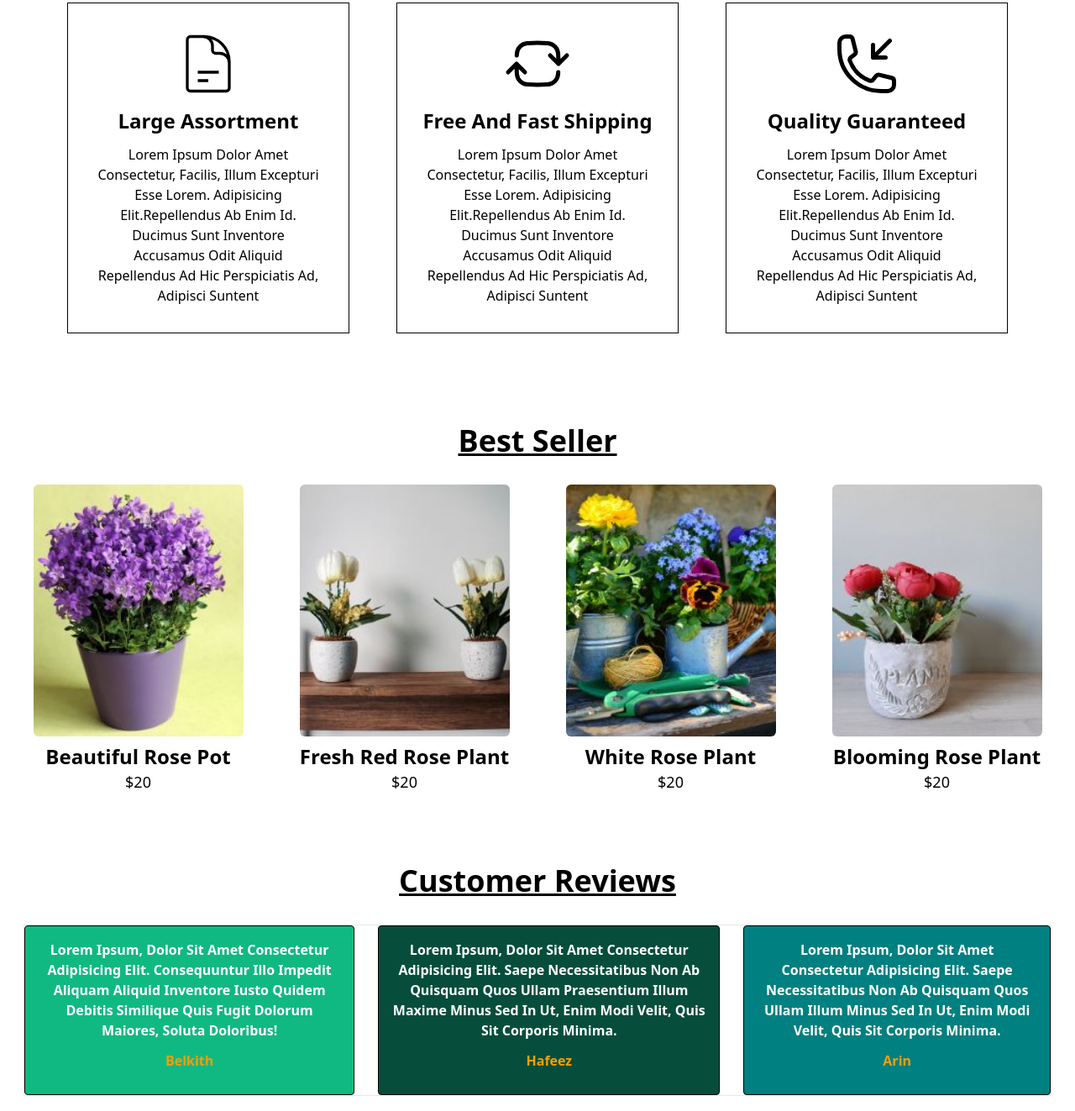
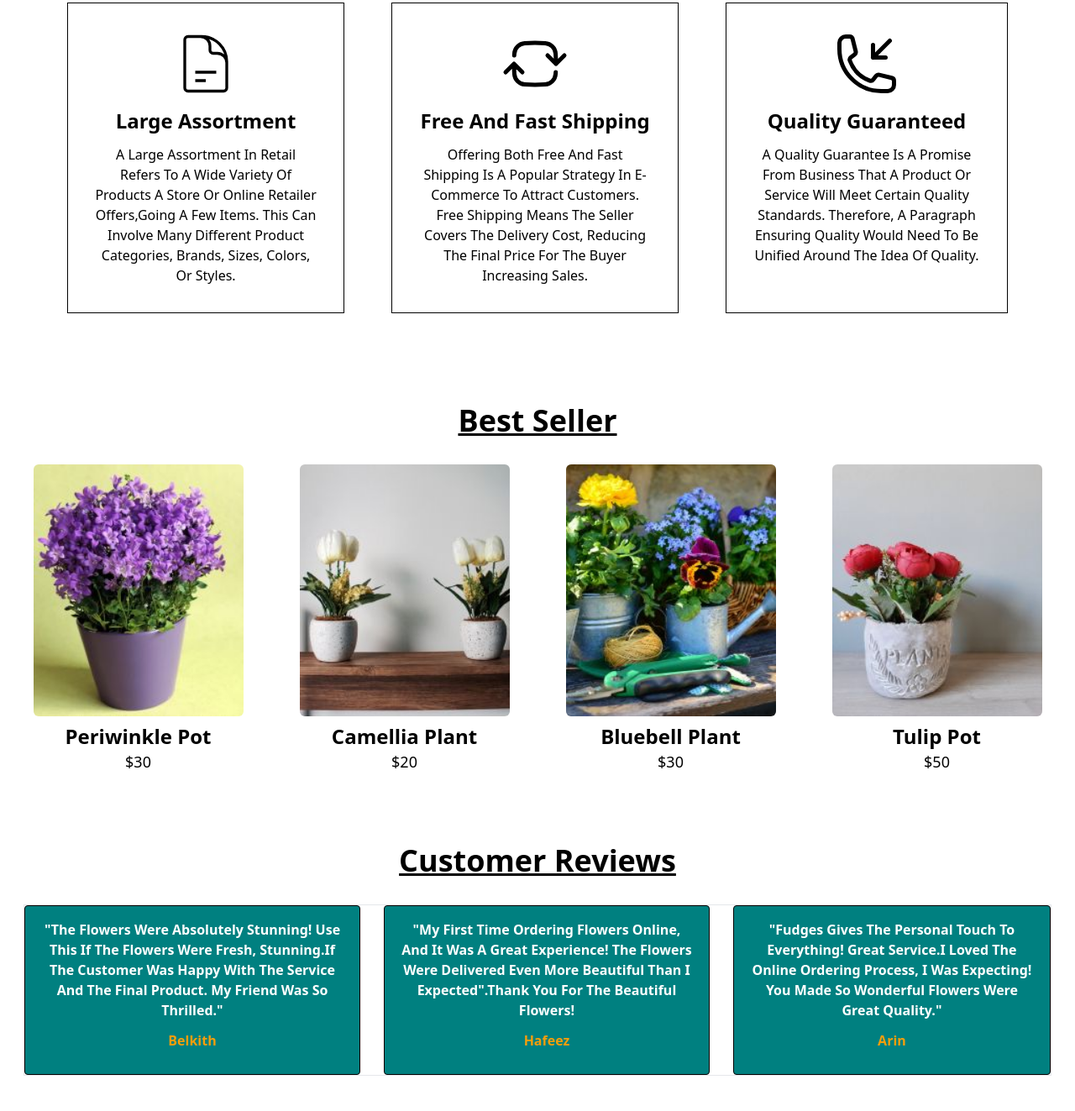
Before and after one commit to Sajitha-developer/Greenden-Project, a website: page index.html in a window 1280 px wide. Shown: the part 557-1880 px from the top of the page at 84% size. Drawn offline with nearby package versions, Linux system fonts and the light colour scheme.

Commit message:
changes file

```diff
--- a/index.html
+++ b/index.html
@@ -74,12 +74,11 @@
             </svg>
         </div>
             <h1 class="font-bold text-2xl">large assortment</h1>
-            <p class="p-3">Lorem ipsum dolor amet consectetur,
-            Facilis, illum excepturi esse lorem.
-            adipisicing elit.repellendus ab enim
-            id. Ducimus sunt inventore accusamus
-            odit aliquid repellendus ad hic
-            perspiciatis Ad, adipisci suntent</p>
+            <p class="p-3">A large assortment in retail refers to
+                a wide variety of products a store or online retailer
+                offers,going a few items. This can involve many
+                different product categories, brands, sizes,
+                colors, or styles.</p>
 
 
         </div>
@@ -90,12 +89,10 @@
               </svg>
               </div>
              <h1 class="font-bold text-2xl">free and fast shipping</h1>
-             <p class="p-3">Lorem ipsum dolor amet consectetur,
-                Facilis, illum excepturi esse lorem.
-                adipisicing elit.repellendus ab enim
-                id. Ducimus sunt inventore accusamus
-                odit aliquid repellendus ad hic
-                perspiciatis Ad, adipisci suntent</p>
+             <p class="p-3">Offering both free and fast shipping is a
+                popular strategy in e-commerce to attract customers.
+                Free shipping means the seller covers the delivery
+                cost, reducing the final price for the buyer increasing sales.</p>
         </div>
         <div class="border border-black p-5">
             <div class="p-3">
@@ -104,12 +101,11 @@
             </svg>
             </div>
             <h1 class="font-bold text-2xl">quality guaranteed</h1>
-            <p class="p-3">Lorem ipsum dolor amet consectetur,
-                Facilis, illum excepturi esse lorem.
-                adipisicing elit.repellendus ab enim
-                id. Ducimus sunt inventore accusamus
-                odit aliquid repellendus ad hic
-                perspiciatis Ad, adipisci suntent</p>
+            <p class="p-3"> A quality guarantee is a promise from
+                 business that a product or service will meet
+                certain quality standards. Therefore, a paragraph
+                ensuring quality would need to be unified around
+                the idea of quality. </p>
 
         </div>
     </div>
@@ -121,26 +117,26 @@
     <div class="grid grid-cols-2 md:grid-cols-4 gap-5 mt-8">
         <div>
             <img src="./images/img1.jpg" alt="" class="inline rounded-md  hover:shadow-xl transform hover:-translate-y-2 duration-500" style="width: 250px; height: 300px;">
-            <h1 class="font-semibold text-2xl mt-2">beautiful rose pot</h1>
-            <p class="text-lg">$20</p>
+            <h1 class="font-semibold text-2xl mt-2">Periwinkle Pot</h1>
+            <p class="text-lg">$30</p>
         </div>
 
         <div>
             <img src="./images/img2.jpg" alt="" class="inline rounded-md  hover:shadow-xl transform hover:-translate-y-2 duration-500" style="width: 250px; height: 300px;">
-            <h1 class="font-semibold text-2xl mt-2">fresh red rose plant</h1>
+            <h1 class="font-semibold text-2xl mt-2">Camellia Plant</h1>
             <p class="text-lg">$20</p>
         </div>
 
         <div>
             <img src="./images/img3.jpg" alt="" class="inline rounded-md  hover:shadow-xl transform hover:-translate-y-2 duration-500" style="width: 250px; height: 300px;">
-            <h1 class="font-semibold text-2xl mt-2">white rose plant</h1>
-            <p class="text-lg">$20</p>
+            <h1 class="font-semibold text-2xl mt-2">Bluebell Plant</h1>
+            <p class="text-lg">$30</p>
         </div>
 
         <div>
             <img src="./images/img4.jpg" alt="" class="inline rounded-md  hover:shadow-xl transform hover:-translate-y-2 duration-500" style="width: 250px; height: 300px;">
-            <h1 class="font-semibold text-2xl mt-2">blooming rose plant</h1>
-            <p class="text-lg">$20</p>
+            <h1 class="font-semibold text-2xl mt-2">Tulip Pot</h1>
+            <p class="text-lg">$50</p>
         </div>
     </div>
 
@@ -150,26 +146,29 @@
  <section class="p-7 text-center">
     <h1 class="font-bold text-4xl mt-10" style="text-decoration: underline;">customer reviews</h1>
     <div class=" border flex flex-col md:flex-row gap-7 mt-8 ">
-        <div class="p-4 border border-black  rounded  text-white font-semibold bg-green-500 hover:shadow-2xl transform hover:-translate-y-2 duration-500"  >
-           <p> Lorem ipsum, dolor sit amet consectetur adipisicing elit.
-             Consequuntur illo impedit aliquam aliquid
-             inventore iusto quidem debitis similique
-             quis fugit dolorum maiores, soluta doloribus!</p>
+        <div class="p-4 border border-black  rounded  text-white font-semibold hover:shadow-2xl transform hover:-translate-y-2 duration-500"  style="background-color: teal;" >
+           <p>"The flowers were absolutely stunning!
+            Use this if the flowers were fresh,
+            stunning.If the customer was happy with the
+            service and the final product. My friend
+            was so thrilled."
+             </p>
             <p class="text-yellow-500 m-3 font-bold">belkith</p>
         </div>
 
-        <div class="p-4 border border-black  rounded  text-white font-semibold bg-green-900 hover:shadow-2xl transform hover:-translate-y-2 duration-500">
-            <p> Lorem ipsum, dolor sit amet consectetur adipisicing elit.
-             Saepe necessitatibus non ab quisquam quos ullam praesentium
-             illum maxime minus sed in ut, enim modi
-              velit, quis sit corporis minima.</p>
+        <div class="p-4 border border-black  rounded  text-white font-semibold hover:shadow-2xl transform hover:-translate-y-2 duration-500"  style="background-color: teal;">
+            <p> "My first time ordering flowers online,
+                and it was a great experience! The flowers
+                were delivered even more beautiful
+                than I expected".Thank you for the
+                 beautiful flowers!</p>
               <p class="text-yellow-500 m-3 font-bold">hafeez</p>
         </div>
         <div class="p-4 border border-black  rounded text-white font-semibold hover:shadow-2xl transform hover:-translate-y-2 duration-500" style="background-color: teal;">
-        <p> Lorem ipsum, dolor sit amet consectetur adipisicing elit.
-            Saepe necessitatibus non ab quisquam quos ullam
-            illum minus sed in ut, enim modi
-             velit, quis sit corporis minima.</p>
+        <p>"Fudges gives the personal touch to everything!
+            Great service.I loved the online ordering process,
+            I was expecting! You made so wonderful
+           flowers were great quality."</p>
              <p class="text-yellow-500  m-3 font-bold">arin</p>
         </div>
     </div>
```
Also changed, not shown: about.html (+13 -13 lines).
